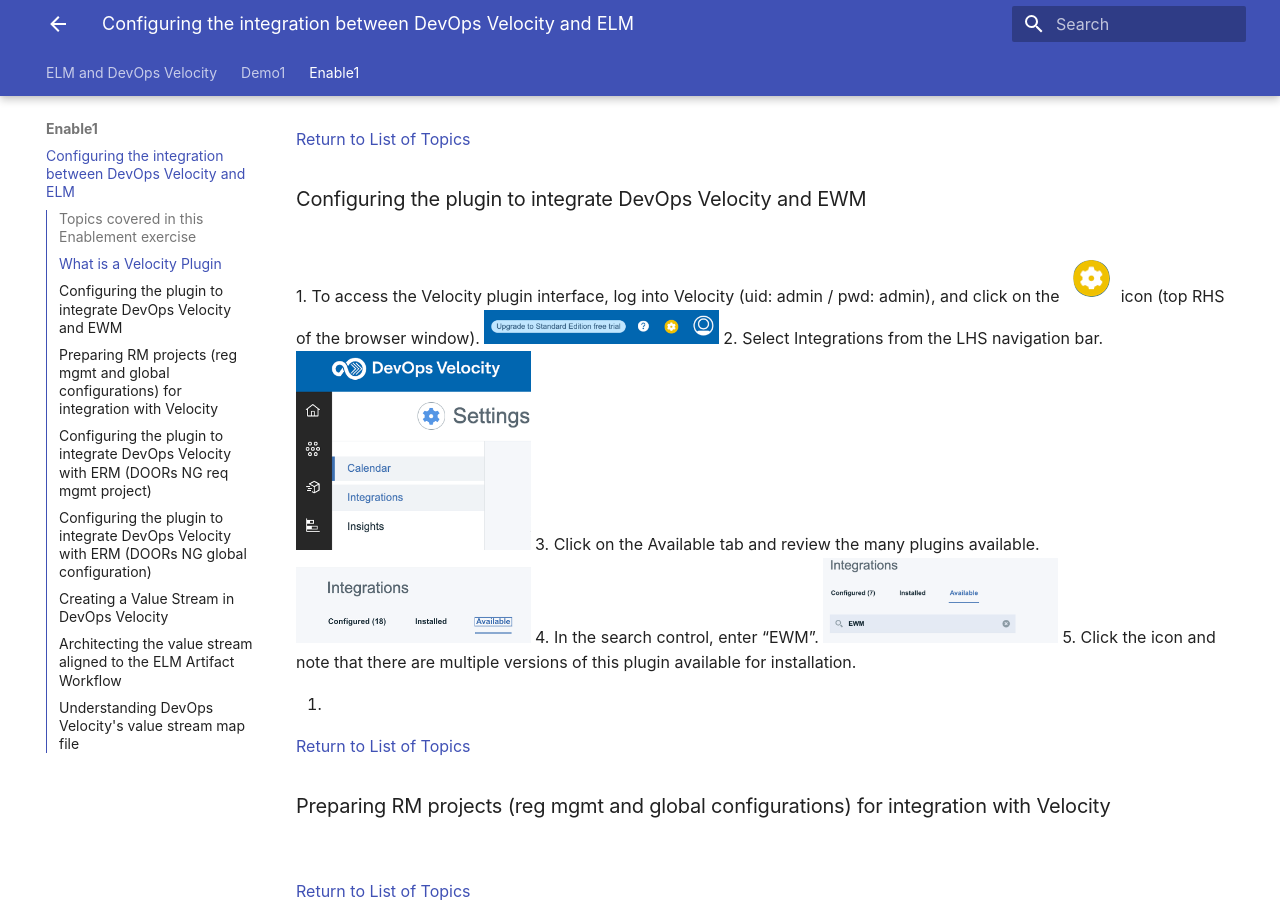
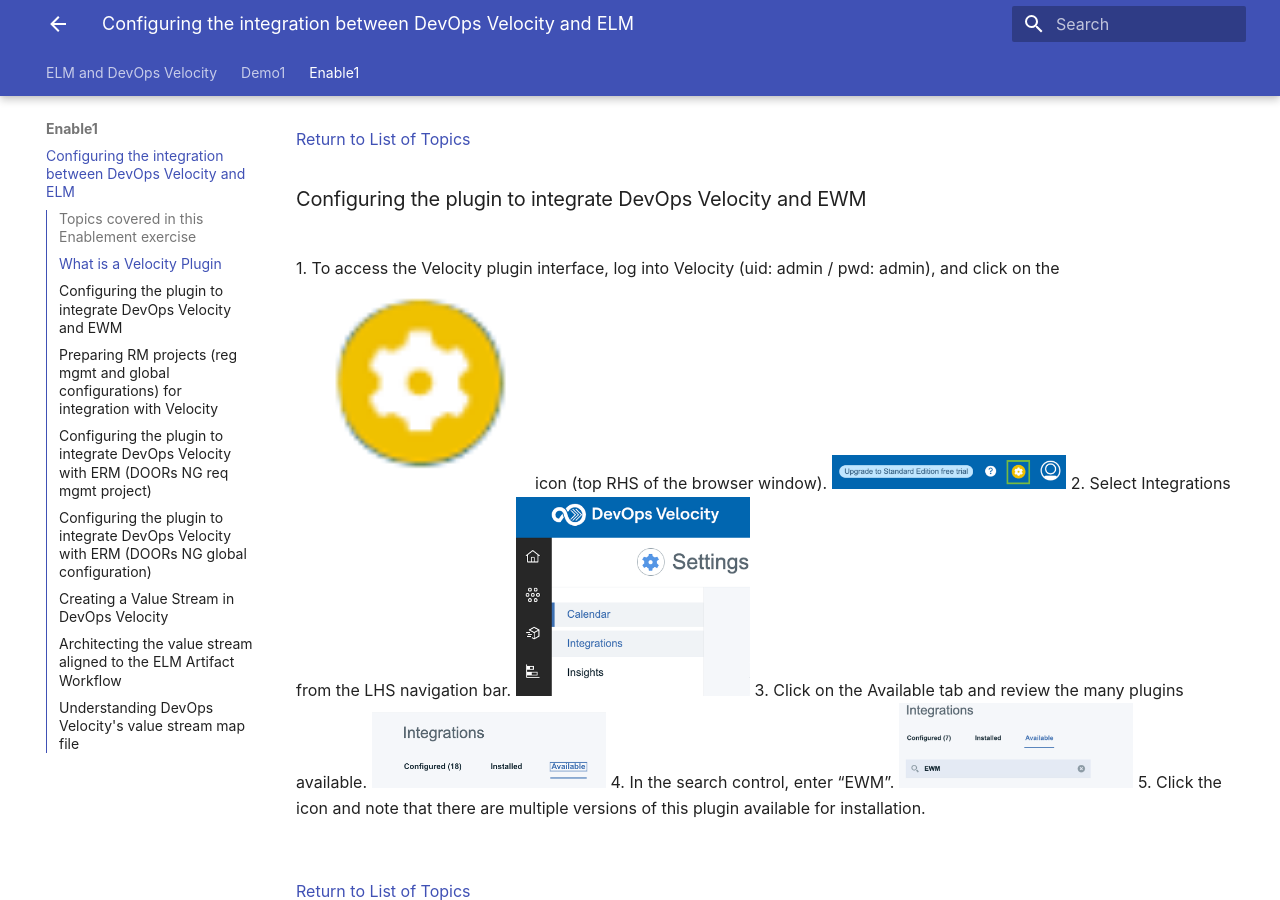
Before and after one commit to DevOpsAutomationLabs/ELM_Velocity, an MkDocs documentation site: the page built from docs/enable1/index.md, in a window 1280 px wide and 900 px high, scrolled down 1396 px. Built offline with MkDocs 1.6.1 and Material for MkDocs 9.7.7, drawn with Linux system fonts in a browser that asks for light colours.

Commit message:
update image and index

```diff
--- a/docs/enable1/index.md
+++ b/docs/enable1/index.md
@@ -31,7 +31,7 @@
 
 ### Configuring the plugin to integrate DevOps Velocity and EWM
 <br/>
-1. To access the Velocity plugin interface, log into Velocity (uid: admin / pwd: admin), and click on the ![settings icon](media/setting_icon.png) icon (top RHS of the browser window).
+1. To access the Velocity plugin interface, log into Velocity (uid: admin / pwd: admin), and click on the <img src="media/setting_icon.png" alt="settings icon" style="width:25%; height:auto;"> icon (top RHS of the browser window).
 <img src="media/settings_orientation.png" alt="settings icon orientation" style="width:25%; height:auto;">
 2. Select Integrations from the LHS navigation bar.
 <img src="media/integrations.png" alt="integrations orientation" style="width:25%; height:auto;">
```
Also changed, not shown: other parts of docs/enable1/index.md (+0 -1 lines), docs/enable1/media/settings_orientation.png.
